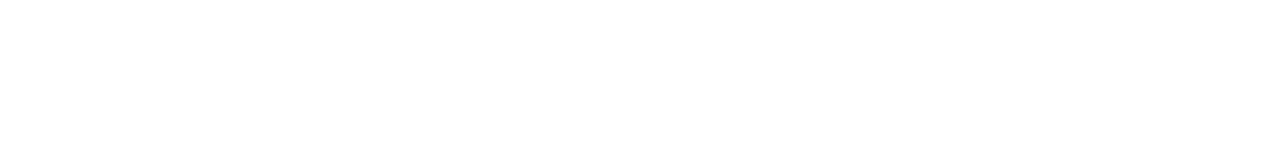
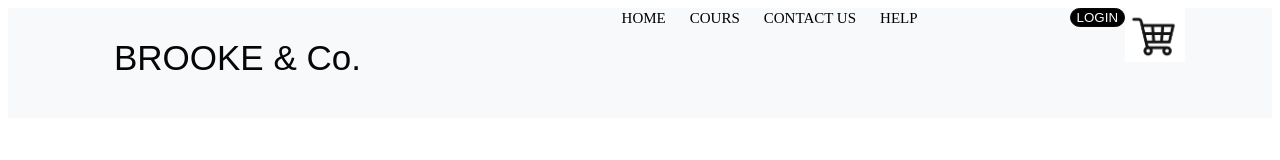
Before and after one commit to camimayer/Projet_web_2024, a plain HTML site: page home.html in a window 1280 px wide. Drawn offline with Linux system fonts and the light colour scheme.

Commit message:
update header

```diff
--- a/home.html
+++ b/home.html
@@ -3,9 +3,28 @@
 <head>
     <meta charset="UTF-8">
     <meta name="viewport" content="width=device-width, initial-scale=1.0">
-    <title>Document</title>
+    <title>Brooke&Co</title>
+    <link rel="stylesheet" href="projet.css" />
 </head>
 <body>
+    <header>
+        <div class="header">
+          <a class="grand-titre" href="">BROOKE & Co.</a>
+            <div class="links">
+              <a href="home.html">HOME</a>
+              <a href="cours.html">COURS</a>
+              <a href="">CONTACT US</a>
+              <a href="">HELP</a>
+            </div>
+            <div class="login-cart">
+                <!-- <a class="" href="login.html"> -->
+                    <!-- <button class="button" >LOGIN</button> -->
+                <!-- </a> -->
+                <a href="URL" class="link-btn"><button class="button">LOGIN</button></a>
+                <img src="cart_img.png" width="60px">
+            </div>
+        </div>
+      </header>
 
 </body>
 </html>
--- /dev/null
+++ b/projet.css
@@ -0,0 +1,61 @@
+.header{
+    background-color: rgb(248, 249, 251);
+    flex-direction: row;
+    padding-bottom: 40px;
+    width: 100%;
+    justify-content: center;
+    display: flex;
+
+}
+.grand-titre{
+    color: rgb(6, 6, 6);
+    text-decoration: none;
+    width: 40%;
+    margin-left: 19px;
+    margin-top: 30px;
+    font-family: "Montserrat", sans-serif;
+    font-size: 35px;
+    font-weight: lighter;
+    text-decoration: none;
+}
+.grand-titre:hover{
+    opacity: 0.6;
+  }
+.links{
+    display: flex;
+    flex-direction: row;
+    gap: 20px;
+    font-size: 15px;
+}
+.links a{
+    text-decoration: none;
+    color: black;
+    padding: 2px;
+}
+div a:hover {
+    background-color:  white;
+    color: rgb(47, 64, 85);
+}
+.login-cart{
+    display: flex;
+    height: max-content;
+    flex-direction: row;
+    margin-left: 150px;
+}
+.button{
+    display: flex;
+    width: 100%;
+    height: inherit;
+    background-color: black;
+    border: none;
+    border: solid 1px rgb(8, 8, 8);
+    border-radius: 20px;
+    color: rgb(253, 252, 252);
+    background-color: rgb(2, 1, 1);
+}
+button:hover{
+    opacity: 0.6;
+}
+.link-btn{
+    text-decoration: none;
+}
```
Also changed, not shown: login.html (added, +11 -0 lines), payment.html (added, +11 -0 lines), cart_img.png (added), 1 other file.
